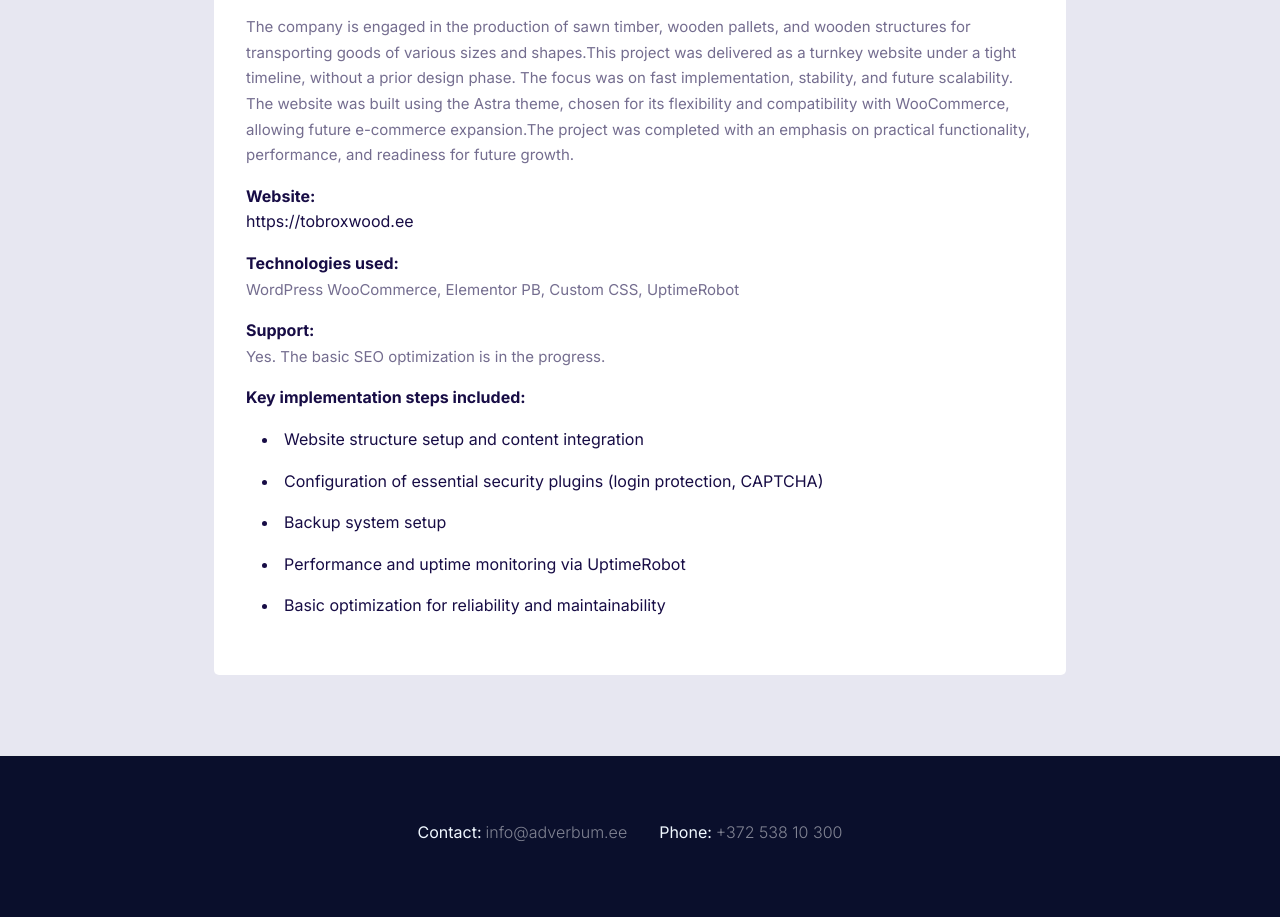
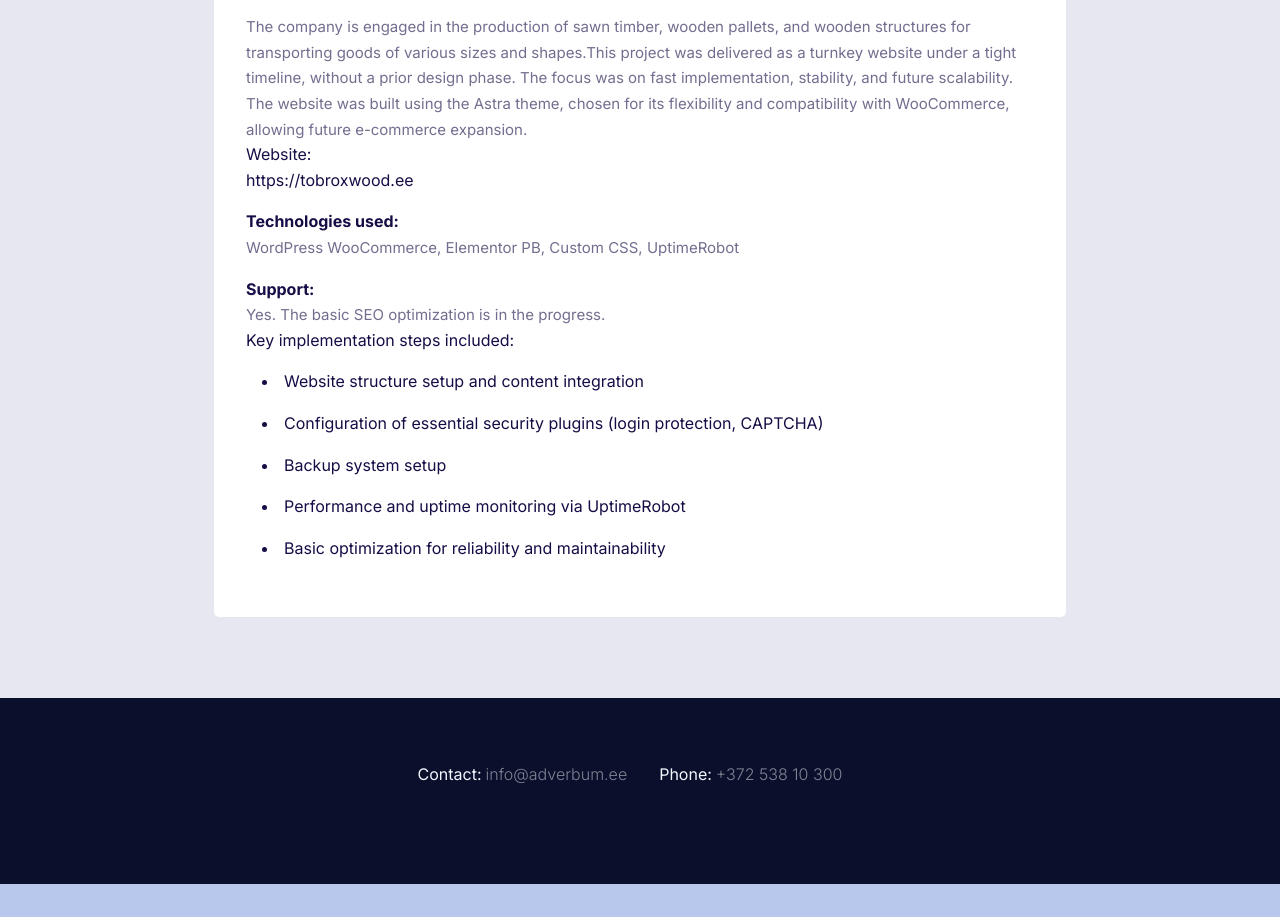
Before and after one commit to juliataro/portfolio, a React (Vite) app: page /projects/websites/tobroxwood in a window 1280 px wide. Shown: the part 921-1838 px from the top of the page. After the commit the page ends 1805 px from the top, so only its background shows below. Built offline with nearby package versions, Linux system fonts and the light colour scheme; a web font is replaced by a local one.

Commit message:
drinkupp and tobroxwood description change

```diff
--- a/src/pages/projects/tobroxwood.tsx
+++ b/src/pages/projects/tobroxwood.tsx
@@ -61,18 +61,9 @@ const TobroxwoodProject: React.FC = () => {
                 compatibility with WooCommerce, allowing future e-commerce
                 expansion.
               </Typography>
-              <Typography variant="body3" color="text.secondary" sx={{ mb: 2 }}>
-                The project was completed with an emphasis on practical
-                functionality, performance, and readiness for future growth.
-              </Typography>
 
               <Box>
-                <Typography
-                  variant="body1"
-                  sx={{ fontWeight: "bold", marginTop: "1em" }}
-                >
-                  Website:
-                </Typography>
+                <Typography variant="body1">Website:</Typography>
                 <a
                   href="https://tobroxwood.ee"
                   target="_blank"
@@ -101,10 +92,7 @@ const TobroxwoodProject: React.FC = () => {
                   Yes. The basic SEO optimization is in the progress.
                 </Typography>
 
-                <Typography
-                  variant="body1"
-                  sx={{ fontWeight: "bold", marginTop: "1em" }}
-                >
+                <Typography variant="body1">
                   Key implementation steps included:
                 </Typography>
                 <List
```
